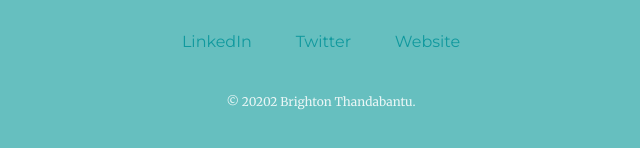
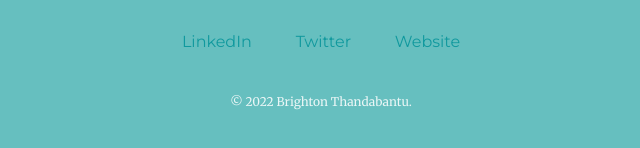
Before and after one commit to dev-thandabantu/Thandabantu-Brighton, a plain HTML site: page index.html in a window 1280 px wide. Shown: the part 3088-3236 px from the top of the page, 319-959 px from the left. Drawn offline with Linux system fonts and the light colour scheme.

Commit message:
fixed copyright year

```diff
--- a/index.html
+++ b/index.html
@@ -64,7 +64,7 @@
         <a class="footer-link" href="https://www.linkedin.com/in/bthanda/">LinkedIn</a>
         <a class="footer-link" href="https://twitter.com/Its_Thandah">Twitter</a>
         <a class="footer-link" href="https://anchor.fm/dashboard/episode/enjngh">Website</a>
-        <p class="copyright" >© 20202 Brighton Thandabantu.</p>
+        <p class="copyright" >© 2022 Brighton Thandabantu.</p>
       </div>
 
 
```
